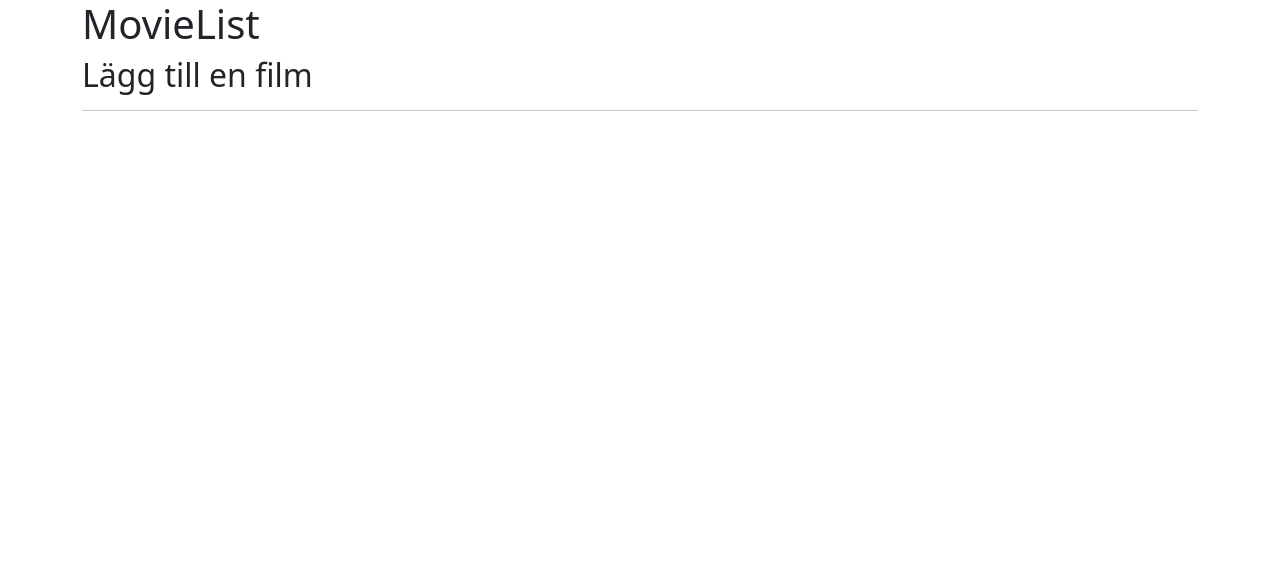
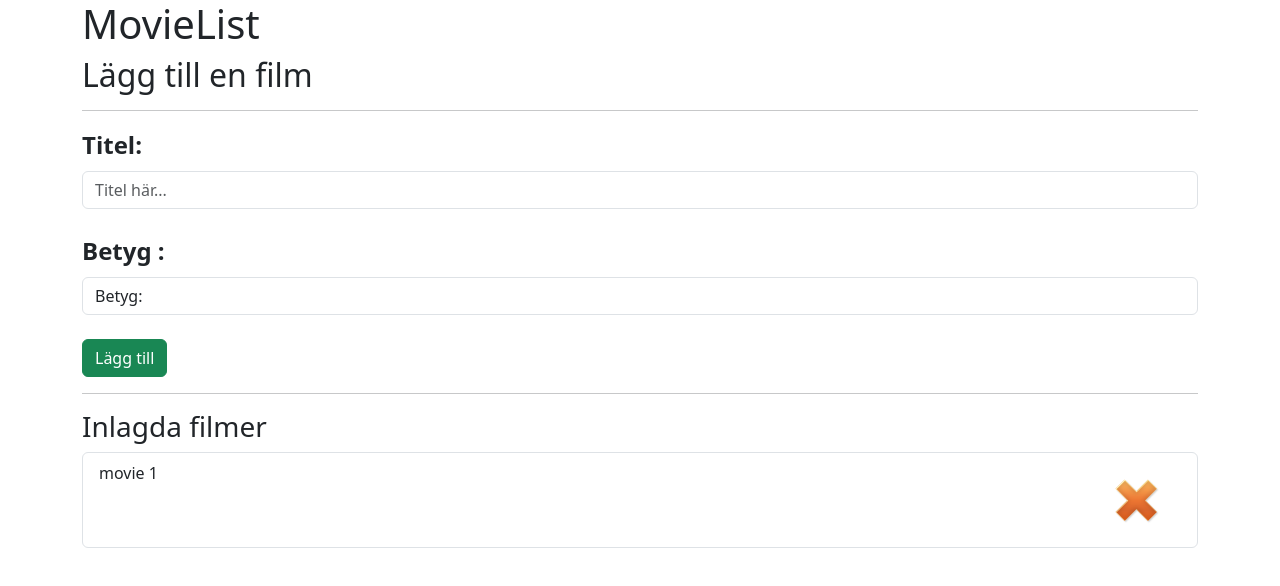
Before and after one commit to malchej02/movielist, a React (Create React App) app in the folder movielist-react/: page / in a window 1280 px wide. Shown: the top 586 px of the page. Built offline with nearby package versions, Linux system fonts and the light colour scheme.

Commit message:
Skapat grunden
Lade till lite på front-end och skapade funktionerna för att lägga till och ta bort filmer i listan.

```diff
--- a/movielist-react/src/App.js
+++ b/movielist-react/src/App.js
@@ -1,3 +1,4 @@
+import MovieList from "./MovieList";
 
 function App() {
   return (
@@ -5,6 +6,7 @@ function App() {
       <h1>MovieList</h1>
       <h2>Lägg till en film</h2>
       <hr></hr>
+      <MovieList />
     </div>
   );
 }
--- a/movielist-react/src/Movie.js
+++ b/movielist-react/src/Movie.js
@@ -0,0 +1,15 @@
+import React from "react";
+import deleteBtn from './images/delete.png'
+
+// skriver ut en lista med alla filmer
+export default function Movie(props){
+    return (
+        <li className="list-group-item">
+            {props.item.title}
+
+            <button className="btn delete float-end" onClick={() => {props.deleteMovie(props.item.id)}}>
+                <img src={deleteBtn} alt ="delete-knapp"/>
+            </button>
+        </li>
+    )
+}
--- a/movielist-react/src/MovieList.js
+++ b/movielist-react/src/MovieList.js
@@ -1,11 +1,63 @@
 import React, {useState, useRef} from 'react';
+import Movie from './Movie';
+// skapa html koden
+export default function MovieList() {
 
-export default function MovieList() {
+    const [movies, setMovies] = useState([{
+
+        id: 1,
+        title: "movie 1"
+
+    }]);
+
+    function addNewMovie(){
+    const input = document.querySelector("input");
+    const getTitle = input.value.trim();
+
+    if (getTitle === "") {
+        alert ("Du måste skriva in en titel");
+        return;
+    };
+
+    const newMovie = {
+        id: movies.length + 1,
+        title: getTitle
+    };
+
+    setMovies([...movies, newMovie]);
+    input.value = "";
+
+    }
+
+    function deleteMovie(id) {
+        setMovies(movies.filter((item) =>item.id !== id));
+    }
+
 
     return (
         <div>
             <legend><strong>Titel:</strong></legend>
             <input className="form-control" placeholder='Titel här...'/>
+            <br />
+            <legend><strong>Betyg :</strong></legend>
+            <select id='betyg' className = "form-control">
+            <option value = "">Betyg:</option>
+            <option value = "1">1</option>
+            <option value = "2">2</option>
+            <option value = "3">3</option>
+            <option value = "4">4</option>
+            <option value = "5">5</option>
+            </select>
+            <br/>
+            <button id="addBtn" className="btn btn-success" onClick={addNewMovie}>Lägg till</button>
+            <br/>
+            <hr/>
+            <h3>Inlagda filmer</h3>
+
+            <ul className='list-group'>
+                {movies.map(movie => <Movie key={movies.id} item ={movie} deleteMovie = {deleteMovie} />)}
+            </ul>
+
         </div>
     )
 }
```
